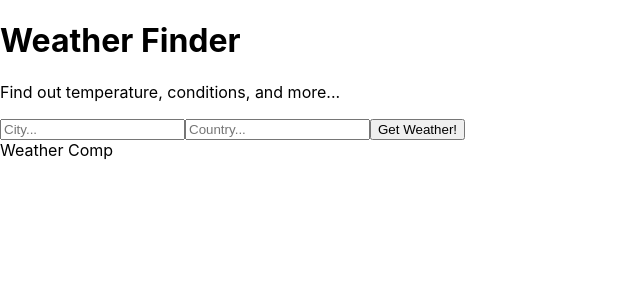
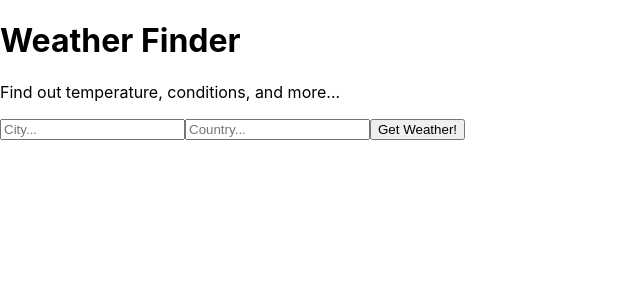
Before and after one commit to annietphan/practice-weather-app, a React (Create React App) app: page / in a window 1280 px wide. Shown: the top 300 px of the page, without its empty margins (0-640 px from the left). Built offline with nearby package versions, Linux system fonts and the light colour scheme.

Commit message:
add rendered data to weather component

```diff
--- a/src/App.js
+++ b/src/App.js
@@ -22,7 +22,7 @@ class App extends React.Component {
     e.preventDefault()
     const city = e.target.elements.city.value
     const country = e.target.elements.country.value
-    const api_call = await fetch(`http://api.openweathermap.org/data/2.5/weather?q=${city},${country}&appid=${API_KEY}&units=metric`)
+    const api_call = await fetch(`http://api.openweathermap.org/data/2.5/weather?q=${city},${country}&appid=${API_KEY}&units=imperial`)
     const data = await api_call.json()
     console.log(data)
     this.setState({
--- a/src/components/Weather.js
+++ b/src/components/Weather.js
@@ -3,7 +3,12 @@ import React from 'react'
 class Weather extends React.Component {
   render() {
     return (
-      <div>Weather Comp</div>
+      <div>
+        { this.props.city && this.props.country && <h3>Location: {this.props.city}, {this.props.country}</h3> }
+        { this.props.temperature && <p>Temperature: {this.props.temperature}</p> }
+        { this.props.humidity && <p>Humidity: {this.props.humidity}</p>}
+        { this.props.description && <p>Conditions: {this.props.description}</p>}
+      </div>
     )
   }
 }
```
